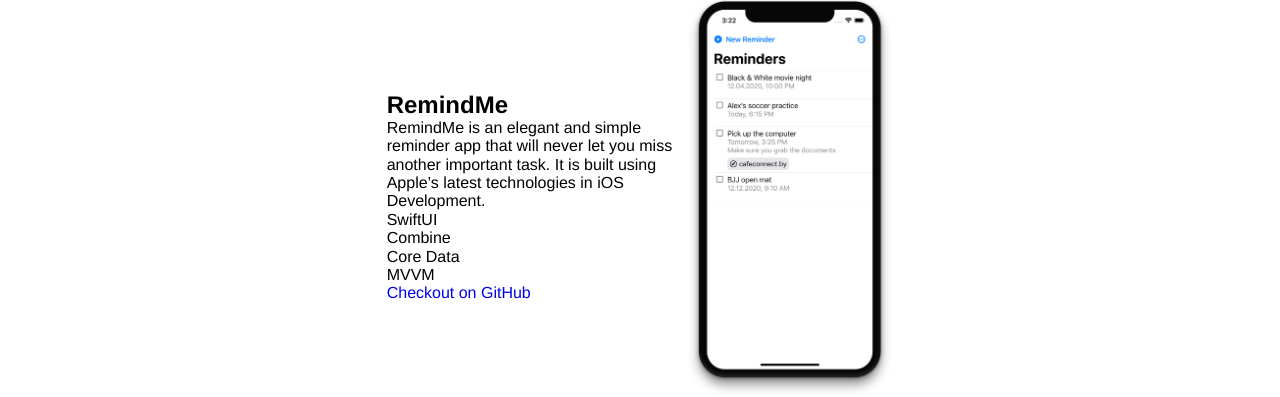
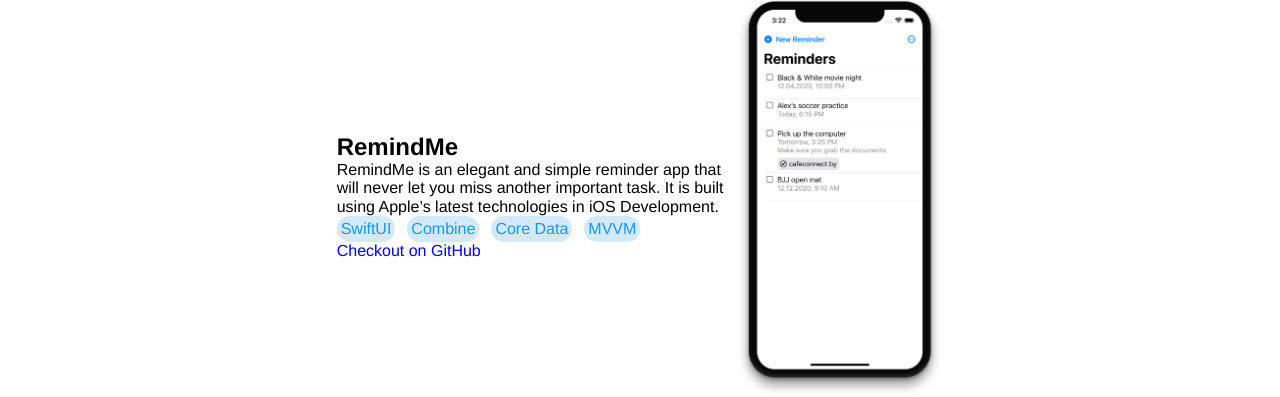
Before and after one commit to genebogdanovich/genebogdanovich.github.io, a plain HTML site: page index.html in a window 1280 px wide. Shown: the part 658-1055 px from the top of the page. Drawn offline with Linux system fonts and the light colour scheme.

Commit message:
Add tag style.

```diff
--- a/css/style.css
+++ b/css/style.css
@@ -4,6 +4,7 @@
 
 :root {
     --color-primary: #1b96f3;
+    --color-primary-opacity: rgba(27, 150, 243, 0.2);
     --color-secondary: #10133a;
     --color-bg: whitesmoke;
     --font-stack-primary: 'Source Sans Pro', 'Helvetica Neue', 'Helvetica', 'Arial', sans-serif;
@@ -156,6 +157,18 @@ nav {
     height: 400px;
 }
 
+.tag-container {
+    display: flex;
+    grid-gap: var(--gutter);
+}
+
+.tag {
+    background-color: var(--color-primary-opacity);
+    padding: 4px;
+    color: var(--color-primary);
+    border-radius: 24px;
+}
+
 /* =================================
   Styles
 ==================================== */
@@ -209,7 +222,7 @@ nav a {
     }
 
     .project-description {
-        width: 300px;
+        width: 400px;
     }
 }
 
--- a/index.html
+++ b/index.html
@@ -89,12 +89,12 @@
                     <p>RemindMe is an elegant and simple reminder app that will never let you miss another important task.
                         It is built using Apple’s latest technologies in iOS Development.</p>
 
-
-
-                    <p>SwiftUI</p>
-                    <p>Combine</p>
-                    <p>Core Data</p>
-                    <p>MVVM</p>
+                    <ul class="tag-container">
+                        <li class="tag">SwiftUI</li>
+                        <li class="tag">Combine</li>
+                        <li class="tag">Core Data</li>
+                        <li class="tag">MVVM</li>
+                    </ul>
 
                     <a href="https://github.com/genebogdanovich/RemindMe" target="_blank">Checkout on GitHub</a>
                 </div>
```
